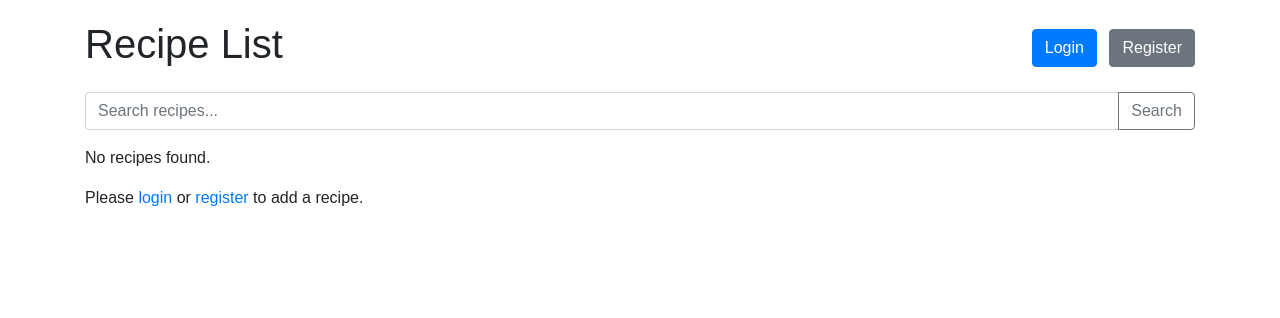
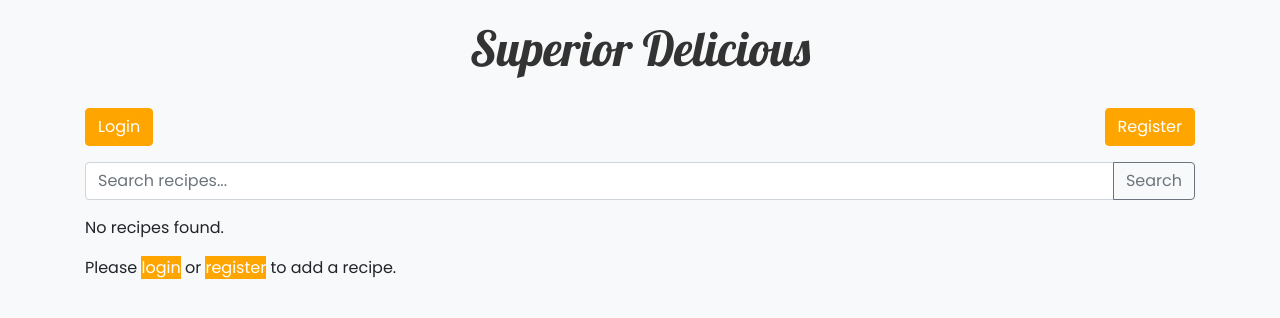
Before and after one commit to Teodor128/Project-Exam, a Django app: page / in a window 1280 px wide. Shown: the top 318 px of the page. Run offline with Django 4.2, Linux system fonts and the light colour scheme; data that the repository does not hold is empty; some libraries are stand-ins or nearby versions.

Commit message:
name_site

```diff
--- a/PROJECT_SOFTUNI_EXAM/recipes_app/templates/recipes/recipe_list.html
+++ b/PROJECT_SOFTUNI_EXAM/recipes_app/templates/recipes/recipe_list.html
@@ -4,20 +4,44 @@
     <meta charset="UTF-8">
     <meta name="viewport" content="width=device-width, initial-scale=1.0">
     <title>Recipe List</title>
+    <!-- Link to Google Fonts (Poppins and Lobster) -->
+    <link href="https://fonts.googleapis.com/css2?family=Poppins:wght@400;700&family=Lobster&display=swap" rel="stylesheet">
     <link rel="stylesheet" href="https://stackpath.bootstrapcdn.com/bootstrap/4.5.2/css/bootstrap.min.css">
     <style>
         /* Custom CSS Styles */
         body {
-        font-family: Arial, sans-serif;
+            font-family: 'Poppins', sans-serif;
             padding: 20px;
+            background-color: #f8f9fa; /* Light gray background */
+        }
+        h1 {
+            font-family: 'Lobster', cursive;
+            font-size: 48px;
+            color: #333;
+            text-align: center;
+            margin-bottom: 30px;
+        }
+        .orange-btn {
+            background-color: #FFA500;
+            color: #fff;
+            border-color: #FFA500;
+        }
+        .orange-btn:hover {
+            background-color: #FF8C00;
+            border-color: #FF8C00;
         }
         .recipe-item {
             margin-bottom: 20px;
             border: 1px solid #ddd;
-        padding: 10px;
+            padding: 15px;
             border-radius: 8px;
             box-shadow: 0 2px 5px rgba(0, 0, 0, 0.1);
-        background-color: #fff9e6; /* Slightly yellow background */
+            background-color: #fff;
+            transition: all 0.3s ease;
+        }
+        .recipe-item:hover {
+            transform: translateY(-5px);
+            box-shadow: 0 4px 10px rgba(0, 0, 0, 0.2);
         }
         .recipe-image {
             max-width: 100%;
@@ -35,13 +59,18 @@
             align-items: center;
             color: #888;
         }
+        .error-message {
+            color: red;
+            font-size: 14px;
+            margin-top: 5px;
+        }
     </style>
 </head>
 <body>
     <div class="container">
+        <h1>Superior Delicious</h1>
+
         <div class="d-flex justify-content-between align-items-center mb-3">
-            <h1>Recipe List</h1>
-            <div>
             {% if request.user.is_authenticated %}
                 <a href="{% url 'logout' %}" class="btn btn-danger orange-btn">Logout</a>
                 <a href="{% url 'user_profile' %}" class="btn btn-info orange-btn ml-2">View Profile</a>
@@ -49,7 +78,6 @@
                 <a href="{% url 'login' %}" class="btn btn-primary orange-btn mr-2">Login</a>
                 <a href="{% url 'register' %}" class="btn btn-secondary orange-btn">Register</a>
             {% endif %}
-            </div>
         </div>
 
         <!-- Search Form with Client-Side Validation -->
```
Also changed, not shown: media/profile_images/Beef-Tacos-768x575_Zv3yhBJ.jpg (added), media/profile_images/minestrone-soup.jpg (added), media/profile_images/minestrone-soup_vzmeEZj.jpg (added), media/recipe_images/minestrone-soup.jpg (added), media/recipe_images/minestrone-soup_HTaDR9E.jpg (added). Lines whose indentation alone changed are shown as unchanged.
